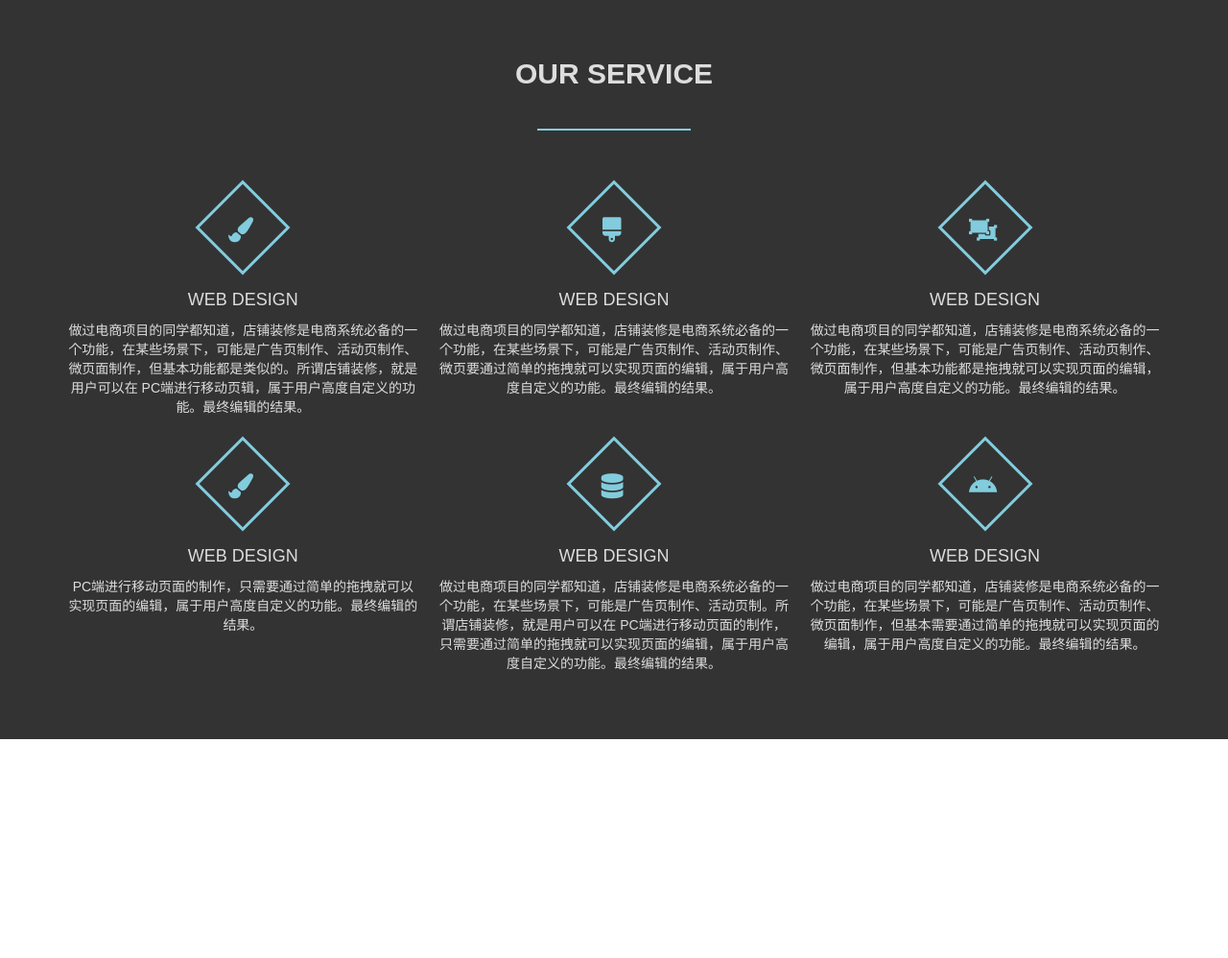
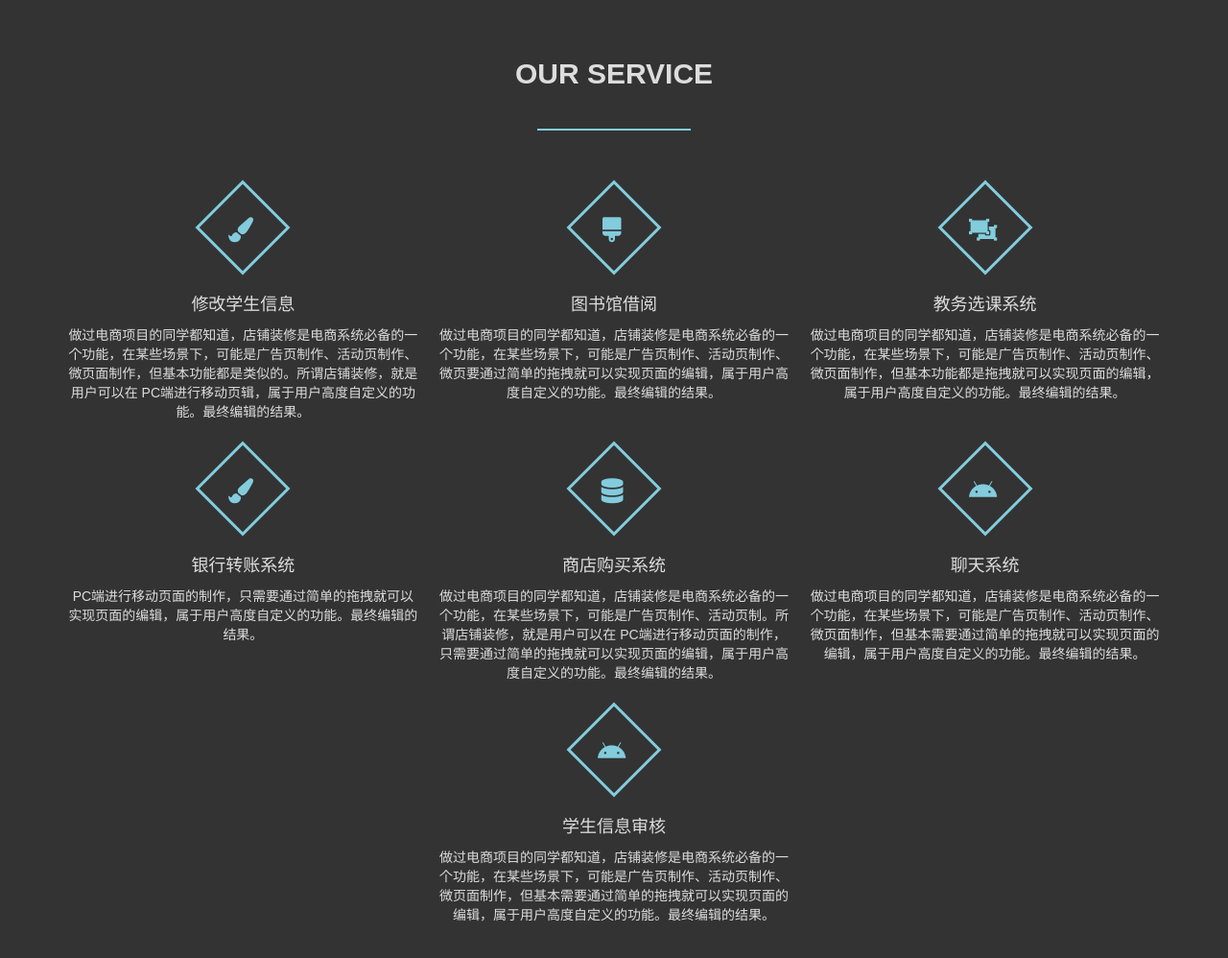
Before and after one commit to kimoyami/Great-inventor-CuiYao, a plain HTML site: page html/trade.html in a window 1280 px wide. Shown: the whole page at 96% size. Before the commit the page ends 800 px from the top, so only its background shows below. Drawn offline with Linux system fonts and the light colour scheme.

Commit message:
细节修改
改变百分比和文字说明

```diff
--- a/html/css/style.css
+++ b/html/css/style.css
@@ -63,7 +63,7 @@ form .input{
     width:5rem;
     left:30%;
     position: relative;
-    border-radius: 10rem;
+    border-radius: 50%;
 }
 
 
--- a/html/trade.html
+++ b/html/trade.html
@@ -105,7 +105,7 @@
 						<div class="service-icon">
 							<i class="fas fa-paint-brush"></i>
 						</div>
-						<div class="service-title">Web Design</div>
+						<div class="service-title">修改学生信息</div>
 						<div class="service-desc">
 							做过电商项目的同学都知道，店铺装修是电商系统必备的一个功能，在某些场景下，可能是广告页制作、活动页制作、微页面制作，但基本功能都是类似的。所谓店铺装修，就是用户可以在
 							PC端进行移动页辑，属于用户高度自定义的功能。最终编辑的结果。
@@ -115,7 +115,7 @@
 						<div class="service-icon">
 							<i class="fas fa-brush"></i>
 						</div>
-						<div class="service-title">Web Design</div>
+						<div class="service-title">图书馆借阅</div>
 						<div class="service-desc">
 							做过电商项目的同学都知道，店铺装修是电商系统必备的一个功能，在某些场景下，可能是广告页制作、活动页制作、微页要通过简单的拖拽就可以实现页面的编辑，属于用户高度自定义的功能。最终编辑的结果。
 						</div>
@@ -124,7 +124,7 @@
 						<div class="service-icon">
 							<i class="fas fa-object-ungroup"></i>
 						</div>
-						<div class="service-title">Web Design</div>
+						<div class="service-title">教务选课系统</div>
 						<div class="service-desc">
 							做过电商项目的同学都知道，店铺装修是电商系统必备的一个功能，在某些场景下，可能是广告页制作、活动页制作、微页面制作，但基本功能都是拖拽就可以实现页面的编辑，属于用户高度自定义的功能。最终编辑的结果。
 						</div>
@@ -133,7 +133,7 @@
 						<div class="service-icon">
 							<i class="fas fa-paint-brush"></i>
 						</div>
-						<div class="service-title">Web Design</div>
+						<div class="service-title">银行转账系统</div>
 						<div class="service-desc">
 							PC端进行移动页面的制作，只需要通过简单的拖拽就可以实现页面的编辑，属于用户高度自定义的功能。最终编辑的结果。
 						</div>
@@ -142,7 +142,7 @@
 						<div class="service-icon">
 							<i class="fas fa-database"></i>
 						</div>
-						<div class="service-title">Web Design</div>
+						<div class="service-title">商店购买系统</div>
 						<div class="service-desc">
 							做过电商项目的同学都知道，店铺装修是电商系统必备的一个功能，在某些场景下，可能是广告页制作、活动页制。所谓店铺装修，就是用户可以在
 							PC端进行移动页面的制作，只需要通过简单的拖拽就可以实现页面的编辑，属于用户高度自定义的功能。最终编辑的结果。
@@ -152,7 +152,16 @@
 						<div class="service-icon">
 							<i class="fab fa-android"></i>
 						</div>
-						<div class="service-title">Web Design</div>
+						<div class="service-title">聊天系统</div>
+						<div class="service-desc">
+							做过电商项目的同学都知道，店铺装修是电商系统必备的一个功能，在某些场景下，可能是广告页制作、活动页制作、微页面制作，但基本需要通过简单的拖拽就可以实现页面的编辑，属于用户高度自定义的功能。最终编辑的结果。
+						</div>
+					</div>
+					<div class="service-box">
+						<div class="service-icon">
+							<i class="fab fa-android"></i>
+						</div>
+						<div class="service-title">学生信息审核</div>
 						<div class="service-desc">
 							做过电商项目的同学都知道，店铺装修是电商系统必备的一个功能，在某些场景下，可能是广告页制作、活动页制作、微页面制作，但基本需要通过简单的拖拽就可以实现页面的编辑，属于用户高度自定义的功能。最终编辑的结果。
 						</div>
```
